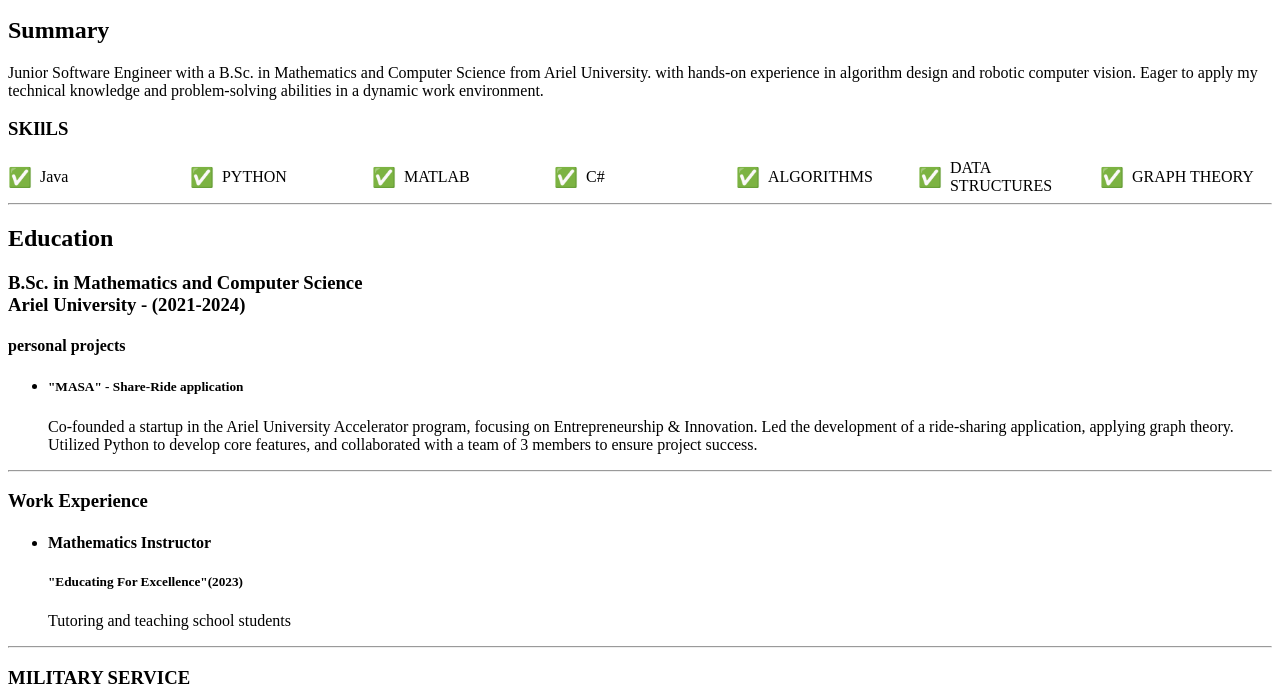
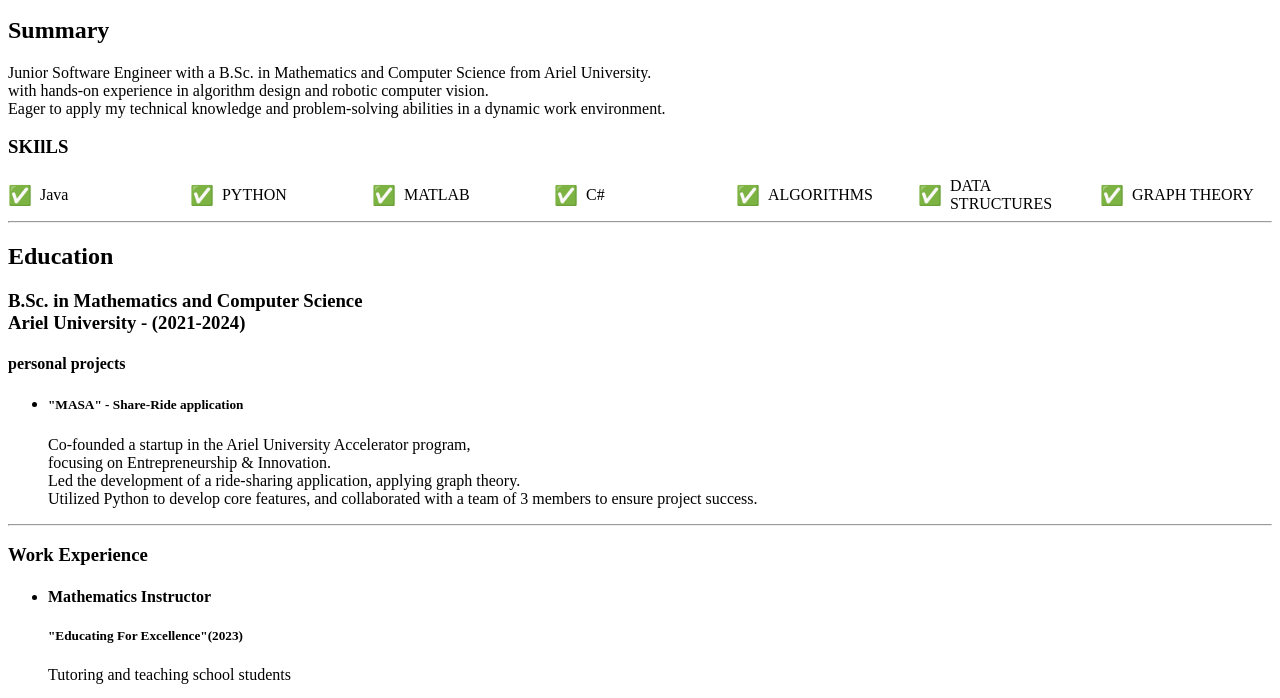
Before and after one commit to LiorKirshner/Resume, a plain HTML site: page index.html in a window 1280 px wide. Shown: the part 101-799 px from the top of the page. Drawn offline with Linux system fonts and the light colour scheme.

Commit message:
Update index.html

```diff
--- a/index.html
+++ b/index.html
@@ -52,9 +52,9 @@
         <h1>Lior Kirshner</h1>
         <img src="./lior.JPG" alt="Lior pic" width="150"/>
         <p>
-             <h2>Summary</h2>
-             Junior Software Engineer with a B.Sc. in Mathematics and Computer Science from Ariel University.
-              with hands-on experience in algorithm design and robotic computer vision. Eager to apply my technical knowledge and problem-solving abilities in a dynamic work environment.
+            <h2>Summary</h2>
+             Junior Software Engineer with a B.Sc. in Mathematics and Computer Science from Ariel University.<br />
+              with hands-on experience in algorithm design and robotic computer vision.<br /> Eager to apply my technical knowledge and problem-solving abilities in a dynamic work environment.
         </p>
         <h3>SKIlLS</h3>
         <ul class="skills-list">
@@ -75,7 +75,7 @@
         <h4>personal projects</h4>
         <ul>
             <li><h5>"MASA" - Share-Ride application</h5>
-                Co-founded a startup in the Ariel University Accelerator program, focusing on Entrepreneurship & Innovation. Led the development of a ride-sharing application, applying graph theory. Utilized Python to develop core features, and collaborated with a team of 3 members to ensure project success.</li>
+                Co-founded a startup in the Ariel University Accelerator program,<br /> focusing on Entrepreneurship & Innovation.<br /> Led the development of a ride-sharing application, applying graph theory.<br /> Utilized Python to develop core features, and collaborated with a team of 3 members to ensure project success.</li>
         </ul>
     </education>
     <hr />
```
